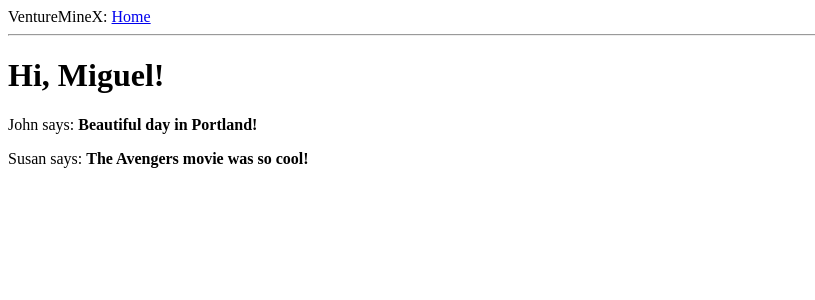
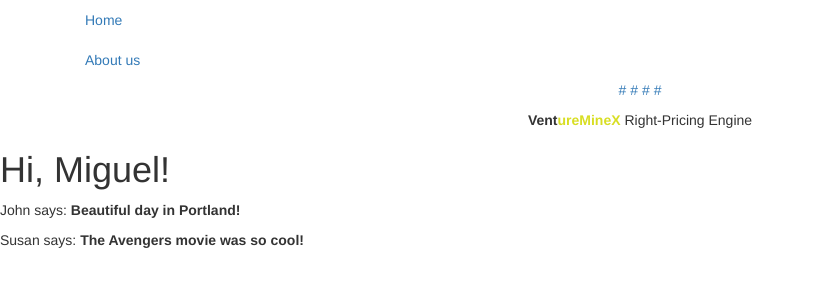
Before and after one commit to bjf2015/venture-mine, a Flask app: page / in a window 1280 px wide. Shown: the top 300 px of the page, without its empty margins (0-815 px from the left). Run offline with Flask 2, Linux system fonts and the light colour scheme; some libraries are stand-ins or nearby versions.

Commit message:
Added about page

```diff
--- /dev/null
+++ b/app/static/main.css
@@ -0,0 +1,3 @@
+#topline.text-center {
+  font-size: 3em;
+}
--- a/app/templates/base.html
+++ b/app/templates/base.html
@@ -5,19 +5,50 @@
     {% else %}
     <title>Welcome to VentureMineX</title>
     {% endif %}
+    <link rel="stylesheet" href="https://maxcdn.bootstrapcdn.com/bootstrap/3.3.7/css/bootstrap.min.css"
+    integrity="sha384-BVYiiSIFeK1dGmJRAkycuHAHRg32OmUcww7on3RYdg4Va+PmSTsz/K68vbdEjh4u" crossorigin="anonymous">
   </head>
   <body>
-    <div>VentureMineX: <a href="/index">Home</a></div>
-    <hr>
-    {% with messages = get_flashed_messages() %}
-      {% if messages %}
-      <ul>
-        {% for message in messages %}
-        <li>{{ message }}</li>
-        {% endfor %}
-      </ul>
-      {% endif %}
-    {% endwith %}
+    <div id="box_wrapper">
+
+    <header id="header" class="desktop-hide">
+        <span id="toggle_menu"><span></span></span>
+
+        <div class="container">
+            <div class="row">
+                <div class="col-sm-12">
+                    <nav id="mainmenu_wrapper">
+                        <ul id="mainmenu" class="nav sf-menu">
+                            <li class="active">
+                                <a href="/index.html">Home</a>
+                            </li>
+                            <li>
+                                <a href="about.php">About us</a>
+                            </li>
+                        </ul>
+                    </nav>
+                </div>
+            </div>
+        </div>
+    </header>
+
+    <section id="topline" class="text-center">
+        <p id="social">
+            <a class="socialico-facebook" href="#" title="Facebook">#</a>
+            <a class="socialico-twitter" href="#" title="Twitter">#</a>
+            <a class="socialico-google" href="#" title="Google">#</a>
+            <a class="socialico-linkedin" href="#" title="LinkedIn">#</a>
+        </p>
+            <strong>
+                <span class="highlight">V</span><span class="highlight2">ent</span><span style="color: #d8de23">ureMine<span class="highlight">X</span></span>
+            </strong>
+            <span>Right-Pricing Engine</span>
+    </section>
+
+
+
     {% block content %}{% endblock %}
+    <script src="https://maxcdn.bootstrapcdn.com/bootstrap/3.3.7/js/bootstrap.min.js"
+    integrity="sha384-Tc5IQib027qvyjSMfHjOMaLkfuWVxZxUPnCJA7l2mCWNIpG9mGCD8wGNIcPD7Txa" crossorigin="anonymous"></script>
   </body>
 </html>
--- a/app/templates/index.html
+++ b/app/templates/index.html
@@ -1,7 +1,86 @@
 {% extends "base.html" %}
 {% block content %}
+
     <h1>Hi, {{ user.nickname }}!</h1>
     {% for post in posts %}
     <div><p>{{ post.author.nickname }} says: <b>{{ post.body }}</b></p></div>
     {% endfor %}
 {% endblock %}
+
+<section id="mainslider" class="color_section diagonal_section with_background_image" style="height: 500px;">
+        <div class="flexslider">
+            <ul class="slides">
+                <li>
+                    <div style="margin-top: 20%"></div>
+                    <div class="slide_description_wrapper">
+                        <div class="container">
+                            <div class="slide_description row">
+                                <div class="col-sm-12">
+                                    <p data-animation="fadeInLeft">Invention auctions</p>
+                                    <h3 data-animation="fadeInLeft">
+                                        <strong>
+                                            Your individual stake in innovation<br>
+                                            at your price
+                                        </strong>
+                                    </h3>
+                                    <div data-animation="fadeInRight">
+                                        <a href="about.php" class="theme_button inverse">Start here</a>
+                                    </div>
+                                </div>
+                            </div>
+                        </div>
+                    </div>
+                </li>
+            </ul>
+        </div>
+    </section>
+
+    <section id="blog" class="light_section">
+        <div class="container">
+            <div class="row">
+                <div class="col-sm-12 to_animate">
+                    <h2 class="section_header text-center">Our VentureMines</h2>
+
+                    <p>Check out our latest auctions</p>
+                </div>
+            </div>
+            <div class="row">
+                                    <div class="col-sm-6" onclick="location.href = 'item.php?id=1';">
+                        <div class="blog-item">
+                            <img src="img/ventures/1.jpg" alt="">
+
+                            <div class="blog-item-info">
+                                <h3>
+                                    <a href="item.php?id=1"><b>The Centrax</b></a>
+                                </h3>
+
+                                <p style="color: #F6F6F6">Ends on
+                                    01-01-2016                                </p>
+                            </div>
+                        </div>
+                    </div>
+                                        <div class="col-sm-6" onclick="location.href = 'item.php?id=2';">
+                        <div class="blog-item">
+                            <img src="img/ventures/2.jpg" alt="">
+
+                            <div class="blog-item-info">
+                                <h3>
+                                    <a href="item.php?id=2"><b>The Parallax</b></a>
+                                </h3>
+
+                                <p style="color: #F6F6F6">Ends on
+                                    01-01-2016                                </p>
+                            </div>
+                        </div>
+                    </div>
+                                </div>
+        </div>
+    </section>
+
+<div class="news-modal modal fade" id="slide-bottom-popup">
+    <div class="modal-news-body">
+        <button type="button" class="close" data-dismiss="modal"><span aria-hidden="true">&times;</span><span class="sr-only">Close</span></button>
+        <p id="newbidtext">Someone bid 200 shares, each for $20, on First Invention</p>
+        <a href="" class="btn-primary btn-plain btn popup-button" id="newbidlink">View this auction</a>
+    </div>
+</div>
--- a/app/views.py
+++ b/app/views.py
@@ -32,3 +32,8 @@ def login():
                           title='Sign In',
                           form=form,
                           providers=app.config['OPENID_PROVIDERS'])
+
+
+@app.route('/about')
+def about():
+    return render_template('about.html')
```
Also changed, not shown: app/templates/about.html (added, +101 -0 lines).
